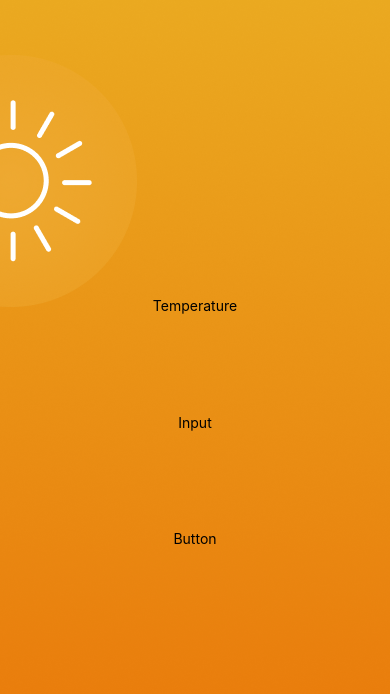
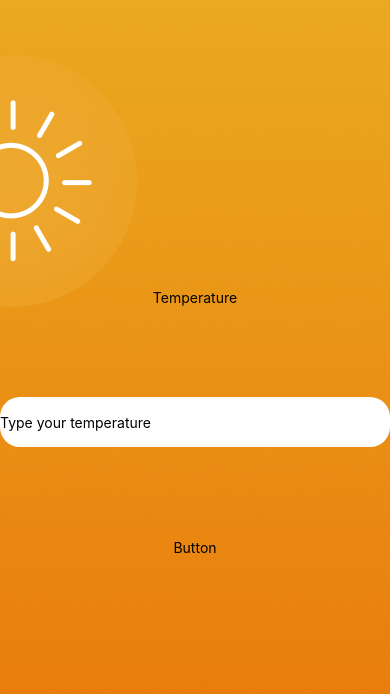
Before and after one commit to DoomWave/react-native-temperature-converter, a React Native app: screen / in a window 390 px wide. Shown: the top 694 px of the page. Built offline with nearby package versions, Linux system fonts and the light colour scheme.

Commit message:
trying to putting color of background in the text input.

```diff
--- a/App.js
+++ b/App.js
@@ -2,6 +2,7 @@ import { s } from "./App.style";
 import {SafeAreaProvider, SafeAreaView} from "react-native-safe-area-context"
 import { Text, View, Image, ImageBackground } from "react-native";
 import hotBackground from "./assets/hot.png"
+import { Input } from "./components/input/input";
 export default function App() {
   return (
   <ImageBackground style={s.backgroundImage} source={hotBackground}>
@@ -9,7 +10,7 @@ export default function App() {
     <SafeAreaView style={s.root}>
       <View style={s.workspace}>
         <Text>Temperature</Text>
-        <Text>Input</Text>
+        <Input/>
         <Text>Button</Text>
       </View>
     </SafeAreaView>
--- a/components/input/Input.jsx
+++ b/components/input/Input.jsx
@@ -1,5 +1,7 @@
+import {View, TextInput } from "react-native";
+import { style } from "./input.style";
 export function Input(){
-    return <View>
-
-    </View>
+    return (
+    <TextInput style={style.input} placeholder="Type your temperature"/>
+)
 }
--- a/components/input/Input.style.js
+++ b/components/input/Input.style.js
@@ -1,3 +1,10 @@
 import { StyleSheet } from "react-native";
 
-export const s = StyleSheet.create({});
+export const style = StyleSheet.create({
+  input: {
+    backgroundColor: "white",
+    height: 50,
+    borderRadius: 20,
+    alignSelf: "stretch"
+    },
+});
```
